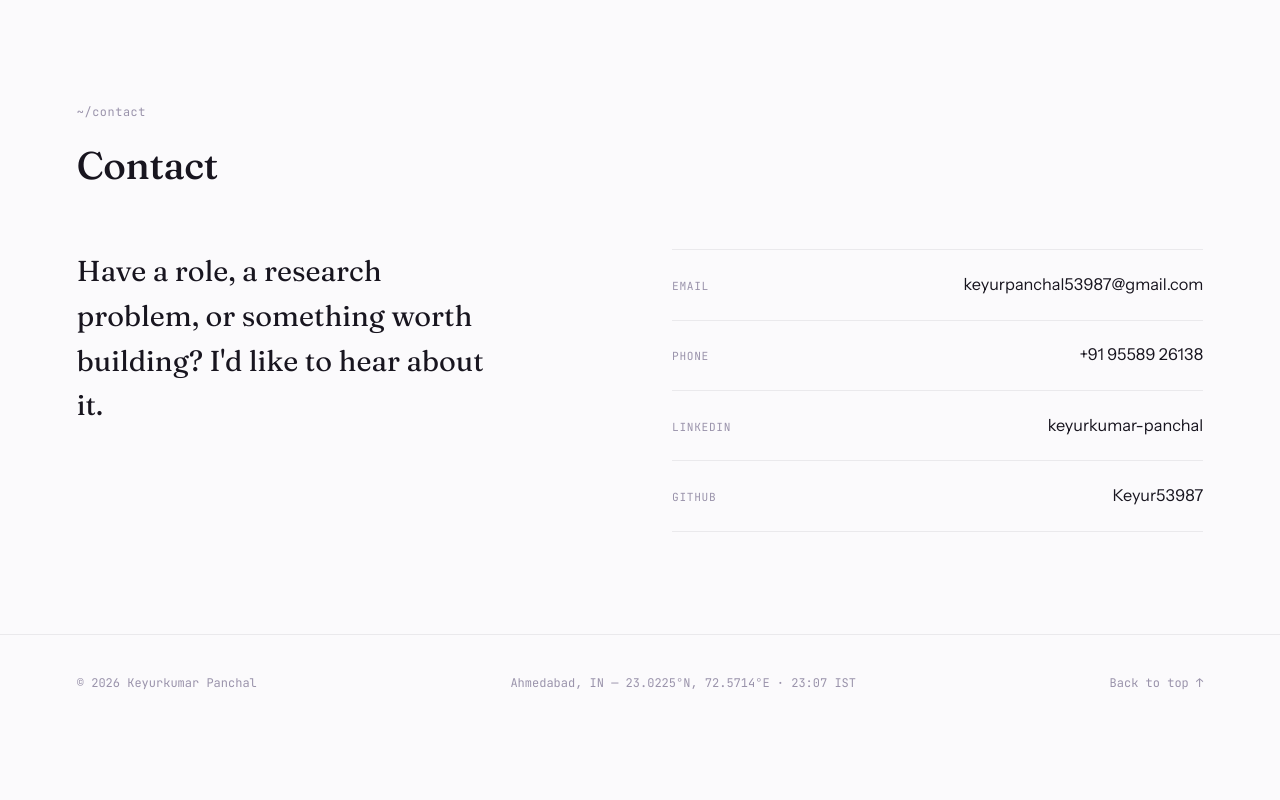
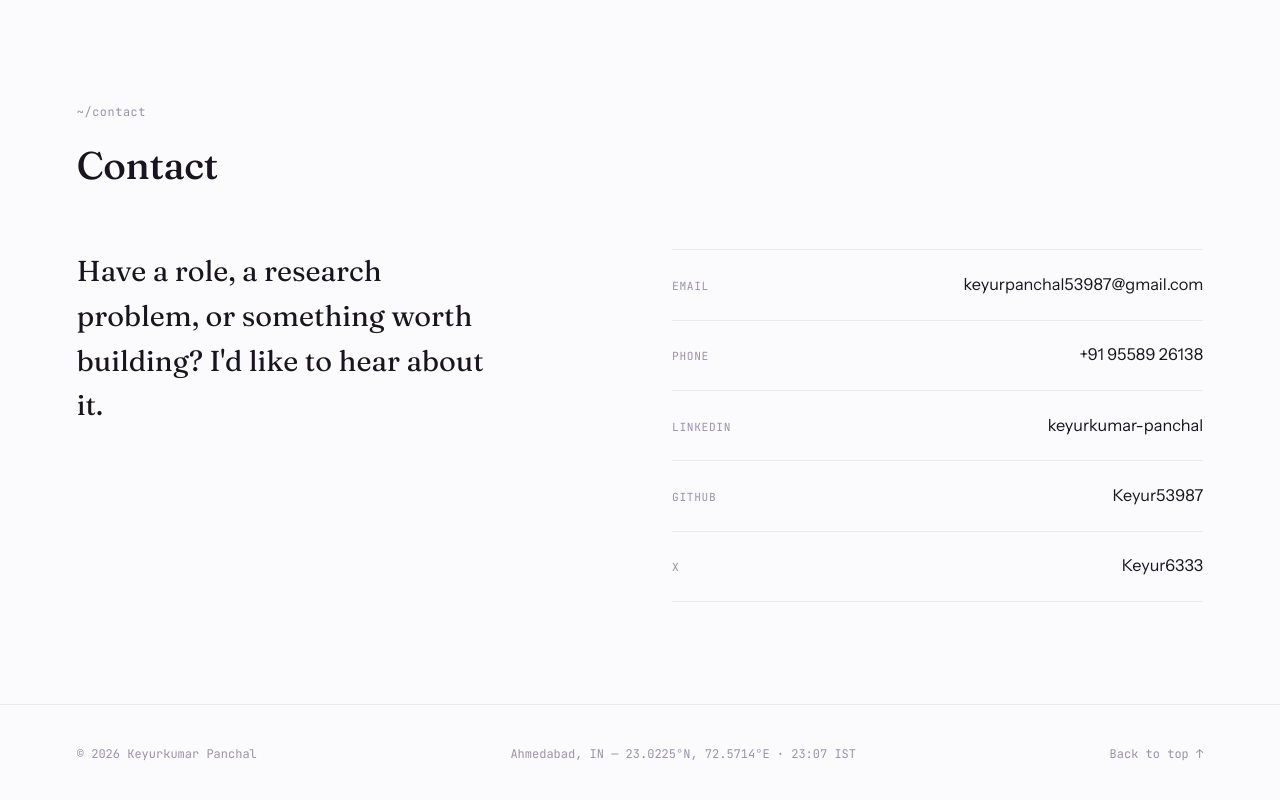
Before and after one commit to Keyur53987/Keyur53987.github.io, a plain HTML site: page index.html in a window 1280 px wide. Shown: the part 7676-8476 px from the top of the page. Before the commit the page ends 8408 px from the top, so only its background shows below. Drawn offline with Linux system fonts and the light colour scheme.

Commit message:
Add X link for user Keyur6333 in index.html

```diff
--- a/index.html
+++ b/index.html
@@ -778,6 +778,10 @@
           <span class="cl-label">GitHub</span>
           <span class="cl-value">Keyur53987</span>
         </a>
+        <a href="https://x.com/Keyur6333" target="_blank" rel="noopener noreferrer">
+          <span class="cl-label">X</span>
+          <span class="cl-value">Keyur6333</span>
+        </a>
       </div>
     </div>
   </section>
```
